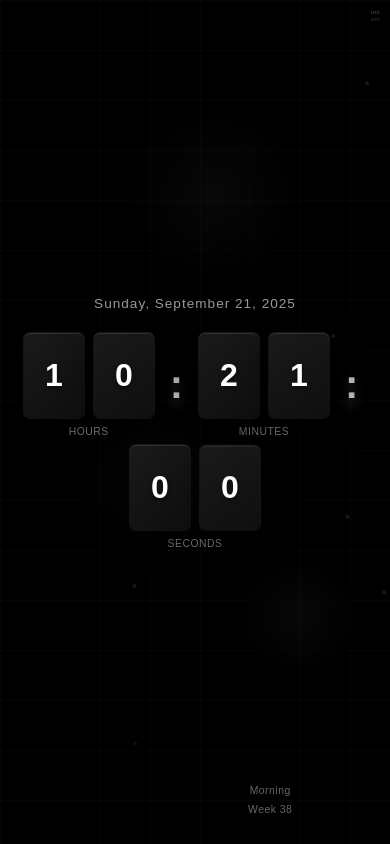
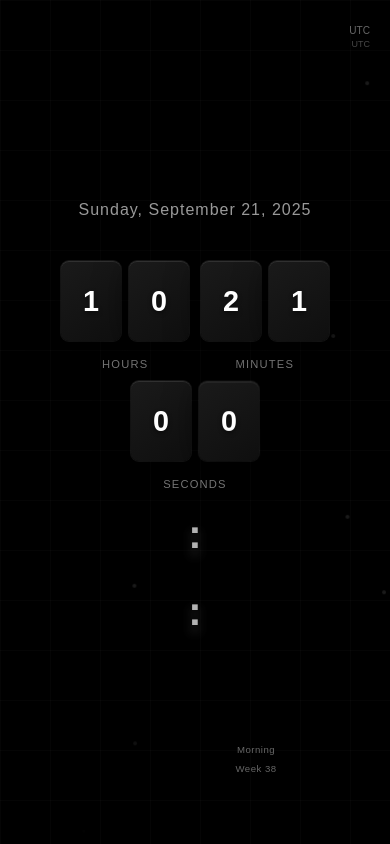
Before and after one commit to xspatrian/Flip-It-Simple, a plain HTML site: page LIve-wallpaper/keepitsimple.html in a window 390 px wide. Drawn offline with Linux system fonts and the light colour scheme.

Commit message:
Update keepitsimple.html

```diff
--- a/LIve-wallpaper/keepitsimple.html
+++ b/LIve-wallpaper/keepitsimple.html
@@ -48,61 +48,56 @@
             100% { transform: translateY(-100vh) translateX(100px); opacity: 0; }
         }
 
-        .glow-orb {
-            position: absolute;
-            width: 200px;
-            height: 200px;
-            border-radius: 50%;
-            background: radial-gradient(circle, rgba(255, 255, 255, 0.03) 0%, transparent 70%);
-            animation: orbMove 20s infinite ease-in-out;
-        }
 
-        @keyframes orbMove {
-            0%, 100% { transform: translate(0px, 0px) scale(1); }
-            25% { transform: translate(100px, -50px) scale(1.2); }
-            50% { transform: translate(-50px, 100px) scale(0.8); }
-            75% { transform: translate(-100px, -100px) scale(1.1); }
-        }
 
         /* Main Content */
         .main-content {
             position: relative;
             z-index: 10;
             text-align: center;
+            display: flex;
+            flex-direction: column;
+            align-items: center;
+            justify-content: center;
+            min-height: 100vh;
+            padding: 20px;
         }
 
         .date-display {
             color: rgba(255, 255, 255, 0.6);
-            font-size: 1.2rem;
+            font-size: clamp(1rem, 2.5vw, 1.5rem);
             font-weight: 300;
-            margin-bottom: 40px;
+            margin-bottom: clamp(30px, 5vh, 50px);
             letter-spacing: 1px;
             animation: fadeInUp 1s ease-out;
+            text-align: center;
         }
 
         .clock-container {
             display: flex;
-            gap: 25px;
+            gap: clamp(15px, 4vw, 30px);
             align-items: center;
             animation: fadeInUp 1s ease-out 0.2s both;
+            flex-wrap: wrap;
+            justify-content: center;
         }
 
         .time-section {
             display: flex;
             flex-direction: column;
             align-items: center;
-            gap: 18px;
+            gap: clamp(12px, 2vh, 20px);
         }
 
         .time-group {
             display: flex;
-            gap: 10px;
+            gap: clamp(8px, 1.5vw, 15px);
         }
 
         .flip-card {
             position: relative;
-            width: 100px;
-            height: 140px;
+            width: clamp(60px, 8vw, 120px);
+            height: clamp(80px, 12vw, 160px);
             perspective: 1200px;
         }
 
@@ -125,11 +120,11 @@
             height: 100%;
             backface-visibility: hidden;
             background: linear-gradient(145deg, #1a1a1a, #0f0f0f);
-            border-radius: 12px;
+            border-radius: clamp(8px, 1vw, 15px);
             display: flex;
             align-items: center;
             justify-content: center;
-            font-size: 4rem;
+            font-size: clamp(1.8rem, 4vw, 4.5rem);
             font-weight: bold;
             color: #ffffff;
             box-shadow:
@@ -155,10 +150,10 @@
         }
 
         .separator {
-            font-size: 5rem;
+            font-size: clamp(2.5rem, 6vw, 6rem);
             color: #ffffff;
             font-weight: bold;
-            margin: 0 20px;
+            margin: 0 clamp(10px, 2vw, 25px);
             text-shadow: 0 4px 8px rgba(255, 255, 255, 0.2);
             animation: pulse 2s infinite ease-in-out;
         }
@@ -176,43 +171,43 @@
 
         .label {
             color: rgba(255, 255, 255, 0.5);
-            font-size: 0.9rem;
+            font-size: clamp(0.7rem, 1.5vw, 1rem);
             font-weight: 500;
             text-transform: uppercase;
-            letter-spacing: 2px;
+            letter-spacing: clamp(1px, 0.3vw, 2px);
             text-shadow: 0 1px 2px rgba(0, 0, 0, 0.5);
         }
 
         /* Additional Info */
         .info-bar {
-            position: absolute;
-            bottom: 40px;
+            position: fixed;
+            bottom: clamp(80px, 12vh, 120px);
             left: 50%;
             transform: translateX(-50%);
             display: flex;
             align-items: center;
-            gap: 20px;
+            gap: clamp(10px, 2vw, 25px);
             color: rgba(255, 255, 255, 0.4);
-            font-size: 0.85rem;
+            font-size: clamp(0.75rem, 1.5vw, 1rem);
             font-weight: 400;
             letter-spacing: 0.5px;
             animation: fadeInUp 1s ease-out 0.6s both;
+            flex-wrap: wrap;
+            justify-content: center;
+            text-align: center;
+            max-width: 90vw;
+            z-index: 20;
         }
 
         .info-item {
             display: flex;
             align-items: center;
+            white-space: nowrap;
         }
 
         .info-divider {
             color: rgba(255, 255, 255, 0.2);
-            font-size: 0.6rem;
-        }
-
-        .info-item {
-            display: flex;
-            align-items: center;
-            gap: 8px;
+            font-size: clamp(0.5rem, 1vw, 0.8rem);
         }
 
         .tagline {
@@ -239,12 +234,14 @@
         }
 
         .timezone {
-            position: absolute;
-            top: 40px;
-            right: 40px;
+            position: fixed;
+            top: clamp(20px, 3vh, 40px);
+            right: clamp(20px, 3vw, 40px);
             color: rgba(255, 255, 255, 0.4);
-            font-size: 0.9rem;
+            font-size: clamp(0.7rem, 1.5vw, 1rem);
             animation: fadeInUp 1s ease-out 0.4s both;
+            text-align: right;
+            z-index: 20;
         }
 
         /* Animations */
@@ -256,167 +253,6 @@
             to {
                 opacity: 1;
                 transform: translateY(0);
-            }
-        }
-
-        /* Responsive Design */
-        @media (max-width: 768px) {
-            .flip-card {
-                width: 70px;
-                height: 100px;
-            }
-
-            .flip-card-front,
-            .flip-card-back {
-                font-size: 2.5rem;
-                border-radius: 8px;
-            }
-
-            .separator {
-                font-size: 3rem;
-                margin: 0 10px;
-            }
-
-            .clock-container {
-                gap: 12px;
-            }
-
-            .date-display {
-                font-size: 0.95rem;
-                margin-bottom: 25px;
-                padding: 0 20px;
-                text-align: center;
-            }
-
-            .info-bar {
-                bottom: 15px;
-                gap: 12px;
-                font-size: 0.7rem;
-                flex-wrap: wrap;
-                justify-content: center;
-                padding: 0 15px;
-            }
-
-            .timezone {
-                top: 15px;
-                right: 15px;
-                font-size: 0.7rem;
-                max-width: 120px;
-            }
-
-            .timezone div {
-                font-size: 0.65em !important;
-            }
-
-            .label {
-                font-size: 0.75rem;
-                letter-spacing: 1px;
-            }
-
-            .time-section {
-                gap: 12px;
-            }
-        }
-
-        /* Extra small mobile devices */
-        @media (max-width: 480px) {
-            .flip-card {
-                width: 60px;
-                height: 85px;
-            }
-
-            .flip-card-front,
-            .flip-card-back {
-                font-size: 2rem;
-                border-radius: 6px;
-            }
-
-            .separator {
-                font-size: 2.5rem;
-                margin: 0 8px;
-            }
-
-            .clock-container {
-                gap: 8px;
-                flex-wrap: wrap;
-                justify-content: center;
-            }
-
-            .date-display {
-                font-size: 0.85rem;
-                margin-bottom: 20px;
-                padding: 0 15px;
-                line-height: 1.3;
-            }
-
-            .info-bar {
-                bottom: 10px;
-                gap: 8px;
-                font-size: 0.65rem;
-                padding: 0 10px;
-                flex-direction: column;
-                align-items: center;
-            }
-
-            .info-divider {
-                display: none;
-            }
-
-            .timezone {
-                top: 10px;
-                right: 10px;
-                font-size: 0.65rem;
-                max-width: 100px;
-            }
-
-            .label {
-                font-size: 0.65rem;
-                letter-spacing: 0.5px;
-            }
-
-            .time-section {
-                gap: 8px;
-            }
-
-            .main-content {
-                padding: 0 10px;
-            }
-
-            .glow-orb {
-                width: 150px;
-                height: 150px;
-            }
-        }
-
-        /* Landscape mobile orientation */
-        @media (max-width: 768px) and (orientation: landscape) {
-            .date-display {
-                margin-bottom: 15px;
-                font-size: 0.85rem;
-            }
-
-            .info-bar {
-                bottom: 10px;
-                font-size: 0.65rem;
-            }
-
-            .timezone {
-                top: 10px;
-                font-size: 0.65rem;
-            }
-
-            .flip-card {
-                width: 65px;
-                height: 90px;
-            }
-
-            .flip-card-front,
-            .flip-card-back {
-                font-size: 2.2rem;
-            }
-
-            .separator {
-                font-size: 2.8rem;
             }
         }
 
@@ -454,14 +290,133 @@
                 transform: rotateY(0deg) translateY(0px);
             }
         }
+
+        /* Mobile specific adjustments */
+        @media (max-width: 768px) {
+            .clock-container {
+                gap: clamp(8px, 3vw, 20px);
+                flex-direction: row;
+            }
+
+            .info-bar {
+                flex-direction: column;
+                gap: clamp(5px, 1vh, 10px);
+                bottom: clamp(40px, 8vh, 70px);
+                font-size: clamp(0.65rem, 1.2vw, 0.85rem);
+            }
+
+            .info-divider {
+                display: none;
+            }
+
+            .main-content {
+                padding: 15px;
+            }
+        }
+
+        /* Very small screens */
+        @media (max-width: 480px) {
+            .clock-container {
+                flex-wrap: wrap;
+                max-width: 100%;
+            }
+
+            .time-section {
+                margin: 0;
+            }
+
+            .separator {
+                order: 3;
+                width: 100%;
+                margin: clamp(5px, 2vh, 10px) 0;
+            }
+
+            .info-bar {
+                position: fixed;
+                bottom: clamp(30px, 6vh, 60px);
+                font-size: clamp(0.6rem, 1vw, 0.75rem);
+            }
+        }
+
+        /* Large desktop screens */
+        @media (min-width: 1200px) {
+            .flip-card {
+                width: clamp(100px, 6vw, 140px);
+                height: clamp(140px, 10vw, 180px);
+            }
+
+            .flip-card-front,
+            .flip-card-back {
+                font-size: clamp(3.5rem, 4vw, 5rem);
+            }
+
+            .separator {
+                font-size: clamp(4rem, 5vw, 7rem);
+            }
+
+            .date-display {
+                font-size: clamp(1.2rem, 2vw, 1.8rem);
+                margin-bottom: clamp(40px, 6vh, 60px);
+            }
+        }
+
+        /* Ultra wide screens */
+        @media (min-width: 1920px) {
+            .main-content {
+                max-width: 1400px;
+                margin: 0 auto;
+            }
+
+            .info-bar {
+                max-width: 1200px;
+            }
+        }
+
+        /* Landscape mobile orientation */
+        @media (max-height: 600px) and (orientation: landscape) {
+            .main-content {
+                min-height: auto;
+                padding: 10px;
+            }
+
+            .date-display {
+                margin-bottom: clamp(15px, 3vh, 25px);
+                font-size: clamp(0.8rem, 2vh, 1.2rem);
+            }
+
+            .info-bar {
+                bottom: clamp(25px, 4vh, 45px);
+                font-size: clamp(0.6rem, 1.5vh, 0.8rem);
+            }
+
+            .timezone {
+                top: clamp(5px, 1vh, 15px);
+                font-size: clamp(0.6rem, 1.5vh, 0.8rem);
+            }
+
+            .flip-card {
+                width: clamp(50px, 8vh, 80px);
+                height: clamp(70px, 12vh, 110px);
+            }
+
+            .flip-card-front,
+            .flip-card-back {
+                font-size: clamp(1.5rem, 4vh, 2.5rem);
+            }
+
+            .separator {
+                font-size: clamp(2rem, 5vh, 3.5rem);
+            }
+
+            .time-section {
+                gap: clamp(8px, 1.5vh, 15px);
+            }
+        }
     </style>
 </head>
 <body>
     <!-- Animated Background -->
     <div class="bg-animation" id="bgAnimation">
-        <div class="glow-orb" style="top: 20%; left: 10%;"></div>
-        <div class="glow-orb" style="top: 60%; right: 15%; animation-delay: -10s;"></div>
-        <div class="glow-orb" style="bottom: 30%; left: 70%; animation-delay: -5s;"></div>
     </div>
 
     <!-- Timezone Display -->
@@ -670,7 +625,7 @@
 
                 cityName = cityMapping[cityName] || cityName;
 
-                document.getElementById('timezone').innerHTML = `<div style="text-align: right;"><div style="font-size: 0.8em; margin-bottom: 2px;">${cityName}</div><div style="font-size: 0.75em; opacity: 0.7;">${timezoneName}</div></div>`;
+                document.getElementById('timezone').innerHTML = `<div style="text-align: right;"><div style="font-size: 0.9em; margin-bottom: 3px; font-weight: 500;">${cityName}</div><div style="font-size: 0.8em; opacity: 0.7;">${timezoneName}</div></div>`;
             }
 
             updateDayPhase() {
@@ -723,17 +678,26 @@
             }
         });
 
-        // Add some interactivity
+        // Add some interactivity with particle movement on mouse
+        let mouseTrackingEnabled = true;
         document.addEventListener('mousemove', (e) => {
+            if (!mouseTrackingEnabled) return;
+
             const mouseX = e.clientX / window.innerWidth;
             const mouseY = e.clientY / window.innerHeight;
 
-            document.querySelectorAll('.glow-orb').forEach((orb, index) => {
-                const moveX = (mouseX - 0.5) * 20 * (index + 1);
-                const moveY = (mouseY - 0.5) * 20 * (index + 1);
-                orb.style.transform += ` translate(${moveX}px, ${moveY}px)`;
+            // Subtle particle influence on mouse movement
+            document.querySelectorAll('.floating-particle').forEach((particle, index) => {
+                const moveX = (mouseX - 0.5) * 5;
+                const moveY = (mouseY - 0.5) * 5;
+                particle.style.transform += ` translate(${moveX}px, ${moveY}px)`;
             });
         });
+
+        // Disable mouse tracking on mobile for better performance
+        if (window.innerWidth <= 768) {
+            mouseTrackingEnabled = false;
+        }
     </script>
 </body>
 </html>
```
